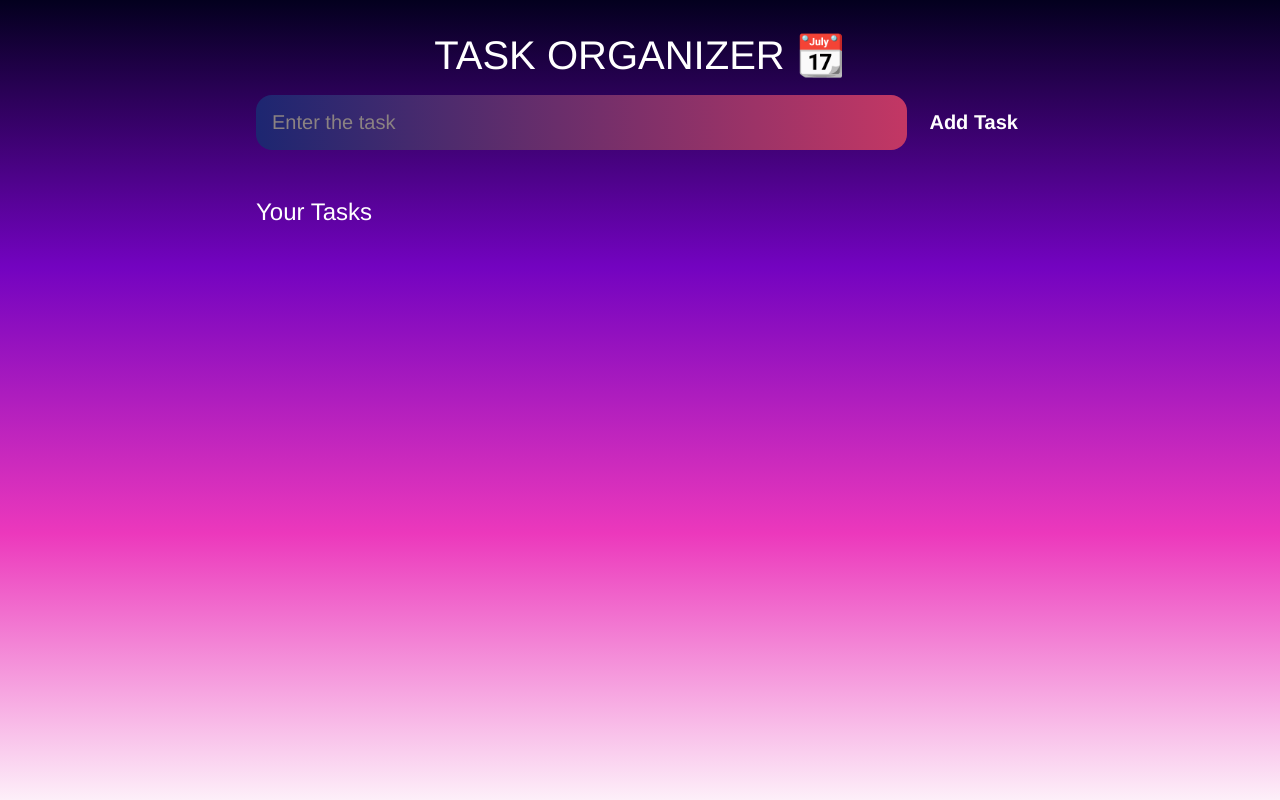
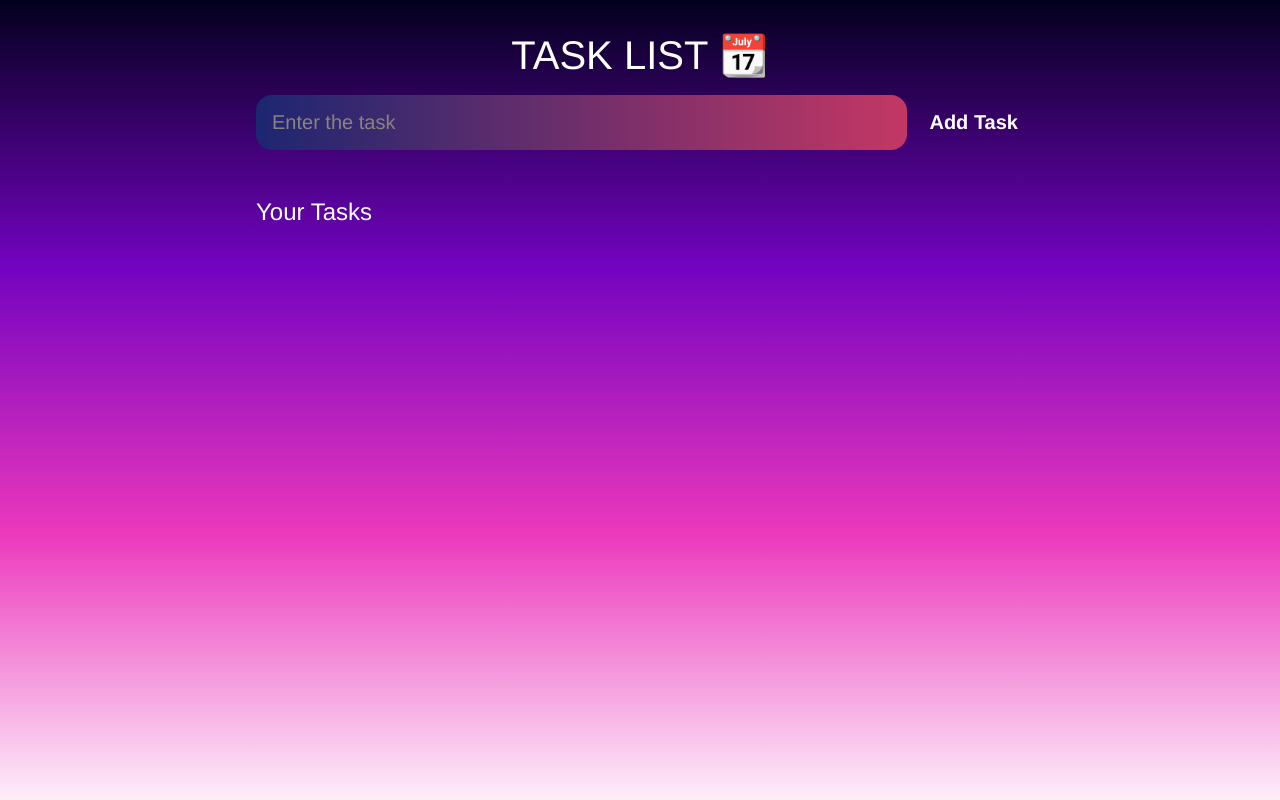
Before and after one commit to therandomuser03/to-do-list, a plain HTML site: page index.html in a window 1280 px wide. Drawn offline with Linux system fonts and the light colour scheme.

Commit message:
updated index.html

```diff
--- a/index.html
+++ b/index.html
@@ -10,7 +10,7 @@
 
 <body>
     <header>
-		<h1>TASK ORGANIZER 📆</h1>
+		<h1>TASK LIST 📆</h1>
 		<form id="new-task-form">
 			<input type="text" name="new-task-input" id="new-task-input" placeholder="Enter the task">
             <input type="submit"id="new-task-submit" value="Add Task">
```
